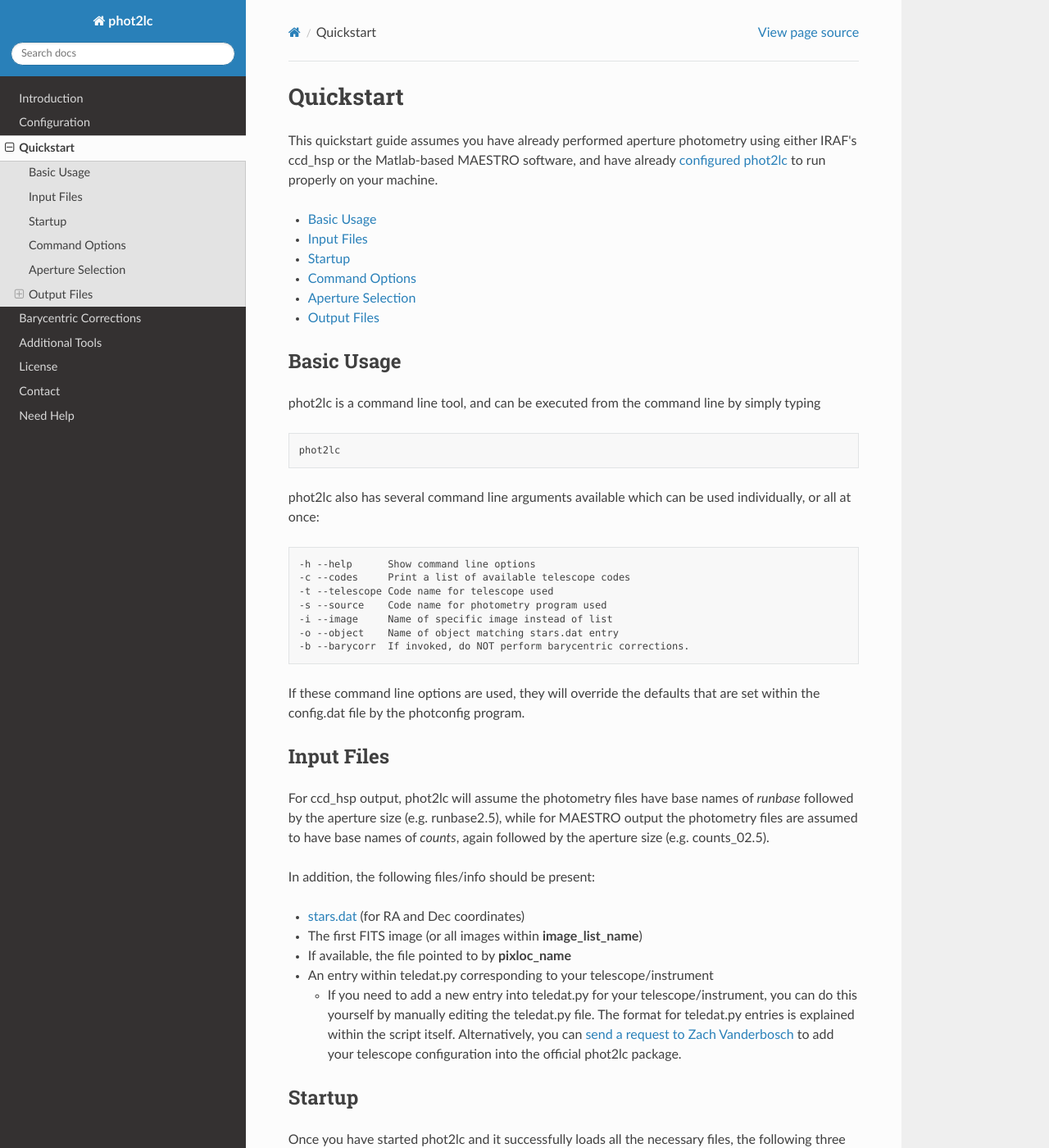
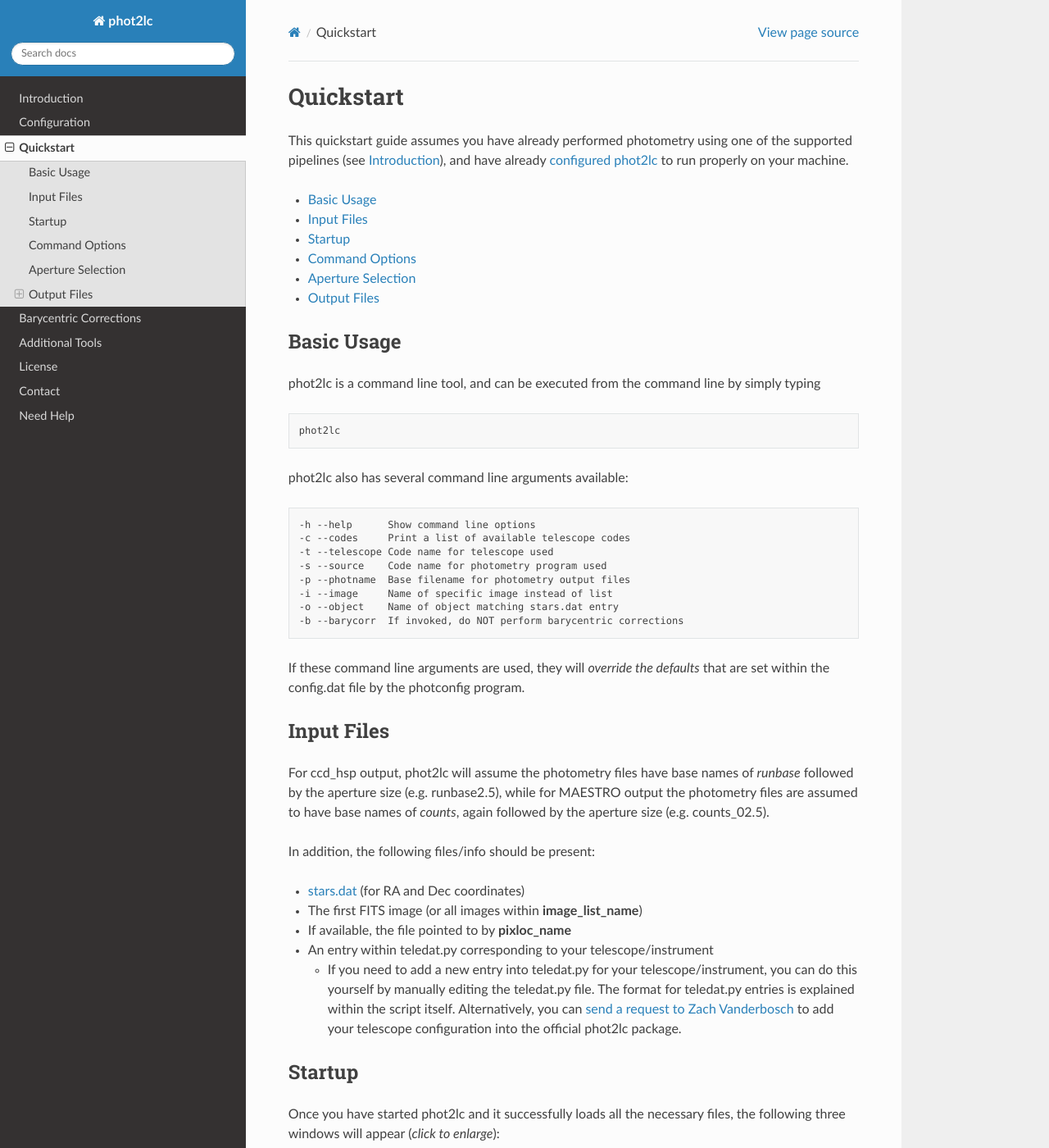
Before and after one commit to zvanderbosch/phot2lc, a Sphinx documentation site: the page built from docs/source/quickstart.rst, in a window 1280 px wide and 1400 px high. Shown: the whole window at 82% size. Built offline with Sphinx 7.4.7 and the Read the Docs theme 2.0.0, drawn with Linux system fonts in a browser that asks for light colours.

Commit message:
doc updates

```diff
--- a/docs/source/quickstart.rst
+++ b/docs/source/quickstart.rst
@@ -1,7 +1,7 @@
 Quickstart
 ==========
 
-This quickstart guide assumes you have already performed aperture photometry using either IRAF's ccd_hsp or the Matlab-based MAESTRO software, and have already :ref:`configured phot2lc<Configuration>` to run properly on your machine.
+This quickstart guide assumes you have already performed photometry using one of the supported pipelines (see :ref:`Introduction<Introduction>`), and have already :ref:`configured phot2lc<Configuration>` to run properly on your machine.
 
 * `Basic Usage`_
 * `Input Files`_
@@ -19,7 +19,7 @@
 
    phot2lc
 
-phot2lc also has several command line arguments available which can be used individually, or all at once:
+phot2lc also has several command line arguments available:
 
 .. code-block:: text
 
@@ -27,11 +27,12 @@
   -c --codes     Print a list of available telescope codes
   -t --telescope Code name for telescope used
   -s --source    Code name for photometry program used
+  -p --photname  Base filename for photometry output files
   -i --image     Name of specific image instead of list
   -o --object    Name of object matching stars.dat entry
-  -b --barycorr  If invoked, do NOT perform barycentric corrections.
+  -b --barycorr  If invoked, do NOT perform barycentric corrections
 
-If these command line options are used, they will override the defaults that are set within the config.dat file by the photconfig program.
+If these command line arguments are used, they will *override the defaults* that are set within the config.dat file by the photconfig program.
 
 
 Input Files
```
Also changed, not shown: docs/source/configuration.rst (+12 -4 lines).
